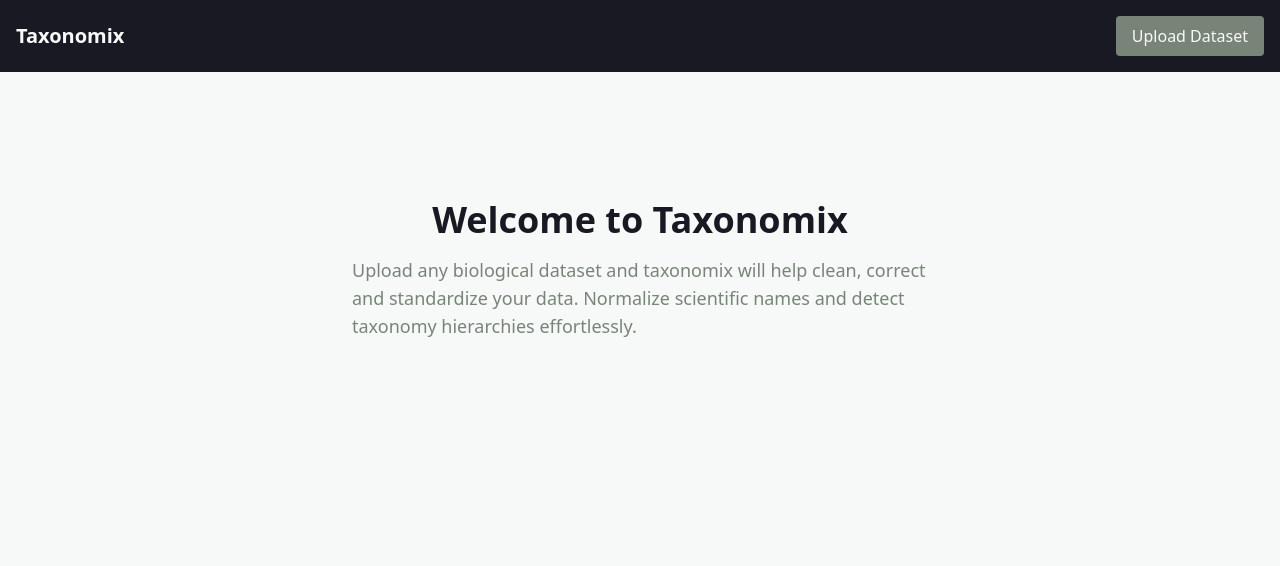
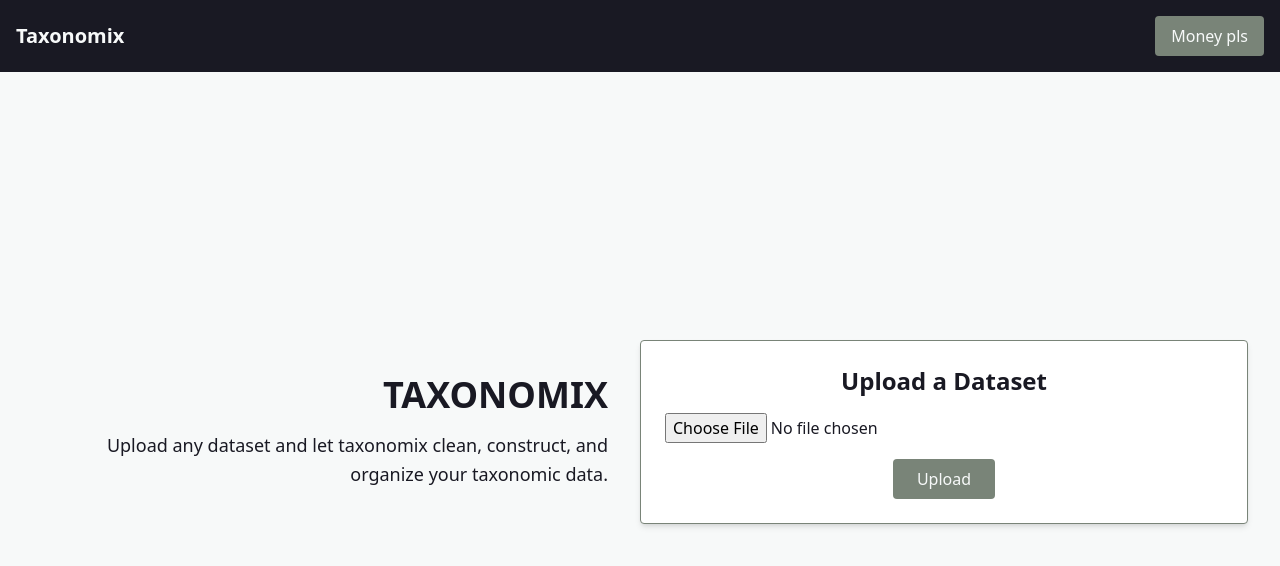
Before and after one commit to Maintindihan/Taxonomix, a React (Create React App) app in the folder frontend/: page / in a window 1280 px wide. Shown: the top 566 px of the page. Built offline with nearby package versions, Linux system fonts and the light colour scheme.

Commit message:
Made a prettier front page.

```diff
--- a/frontend/public/index.html
+++ b/frontend/public/index.html
@@ -24,7 +24,7 @@
       work correctly both with client-side routing and a non-root public URL.
       Learn how to configure a non-root public URL by running `npm run build`.
     -->
-    <title>React App</title>
+    <title>Taxonomix</title>
   </head>
   <body>
     <noscript>You need to enable JavaScript to run this app.</noscript>
--- a/frontend/src/HomePage.js
+++ b/frontend/src/HomePage.js
@@ -1,27 +1,95 @@
-import React from "react";
+import React, { useState } from "react";
+import axios from "axios";
 
 function HomePage({ onNavigate }) {
+  const [file, setFile] = useState(null);
+  const [message, setMessage] = useState("");
+  const [downloadFilename, setDownloadFilename] = useState("");
+
+  const handleUpload = async () => {
+    if (!file) {
+      setMessage("Please select a file first.");
+      return;
+    }
+
+    const formData = new FormData();
+    formData.append("file", file);
+
+    try {
+      const res = await axios.post("http://localhost:8000/api/csv", formData, {
+        headers: {
+          "Content-Type": "multipart/form-data",
+        },
+      });
+      setMessage(res.data.message || "Data cleaning successful!");
+      if (res.data.filename) {
+        setDownloadFilename(res.data.filename);
+      }
+    } catch (err) {
+      console.error("Upload error:" ,err);
+      setMessage("Upload failed.");
+    }
+
+  };
+
   return (
-    <div className="bg-seasalt min-h-screen text-[#191923] font-sans">
-      <header className="bg-raisin text-[#F7F9F9] p-4 flex justify-between items-center">
-        <h2 className="text-xl font-bold">Taxonomix</h2>
+    <div className="bg-seasalt min-h-screen text-raisin font-sans">
+      {/* Header Navigation */}
+      <header className="bg-raisin text-seasalt p-4 flex justify-between items-center">
+        <h2
+          className="text-xl font-bold cursor-pointer hover:text-battleship transition"
+          onClick={() => onNavigate("home")}
+        >
+          Taxonomix
+        </h2>
         <button
           onClick={() => onNavigate("upload")}
           className="bg-battleship text-seasalt px-4 py-2 rounded hover:bg-[#6e776e] transition"
         >
-          Upload Dataset
+          Money pls
         </button>
       </header>
 
-      <main className="text-center mt-32 px-4">
-        <h1 className="text-4xl font-bold mb-4">Welcome to Taxonomix</h1>
+      {/* Main Content: Split View*/}
+      <main className="flex flex-col lg:flex-row items-center justify-center min-h-[calc(100vh-80px)] px-8">
+        {/* Left Side: Title + Description */}
+        <div className="w-full lg:w-1/2 text-right pr-8 mb-10 lg:mb-0">
+          <h1 className="text-4xl font-bold mb-4">TAXONOMIX</h1>
+          <p className="text-lg leading-relaxed text-raisin">
+            Upload any dataset and let taxonomix clean, construct, and organize your taxonomic data.
+          </p>
+        </div>
 
-        <div className="max-w-xl mx-auto">
-        <p className="text-lg max-w-xl text-left text-battleship">
-          Upload any biological dataset and taxonomix will help clean, correct
-          and standardize your data. Normalize scientific names and detect taxonomy hierarchies
-          effortlessly.
-        </p>
+        {/* Right Side: Upload Form */}
+        <div className="w-full lg:w-1/2 bg-white border border-battleship rounded p-6 shadow-md max-we-md text-center">
+          <h2 className="text-2xl font-semibold mb-4">Upload a Dataset</h2>
+          <input
+            type="file"
+            onChange={e => setFile(e.target.files[0])}
+            className="block w-full mb-4 text-raisin"
+          />
+        <button
+          onClick={handleUpload}
+          className="bg-battleship text-seasalt px-6 py-2 rounded hover:bg-[#6e776e] transition"
+          >
+            Upload
+          </button>
+
+          {message && (
+            <p className="mt-4 text-sm text-raisin italic">{message}
+            </p>
+          )}
+
+          {downloadFilename && (
+            <a
+              href={`http://localhost:8000/download/${downloadFilename}`}
+              className="mt-4 inline-block bg-raisin text-seasalt px-6 py-2 rounded hover:bg-[#333340] transition"
+              download
+          >
+            Download Dataset
+          </a>
+          )}
+
         </div>
       </main>
     </div>
```
Also changed, not shown: 1 other file (tests, documents, lock files or other folders).
